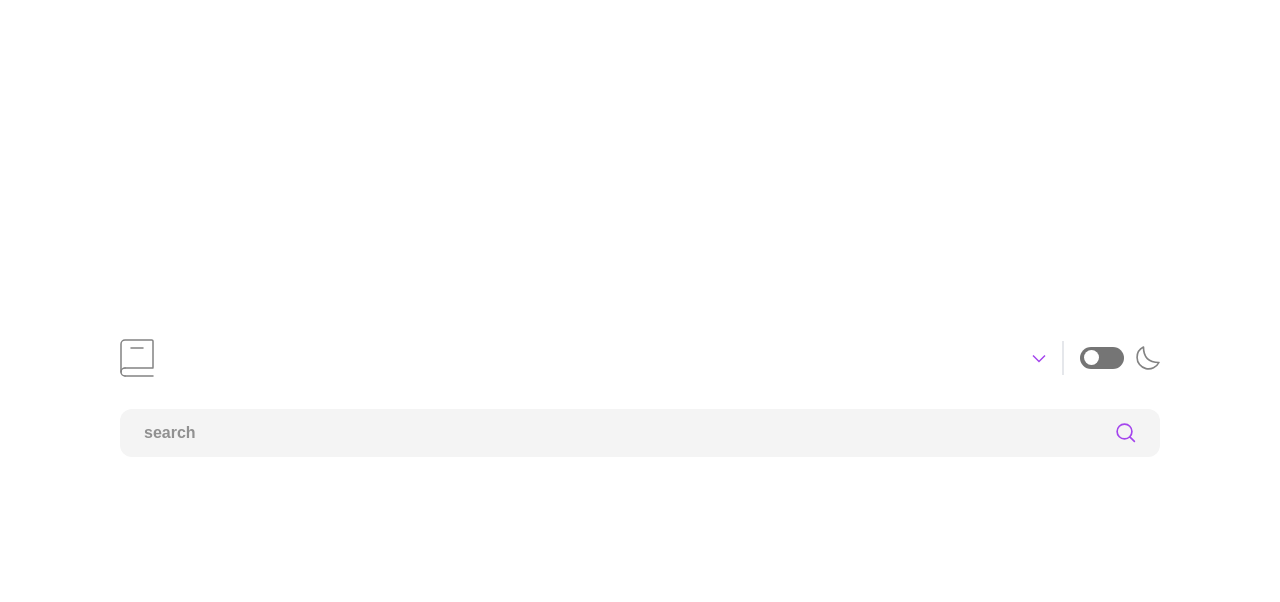
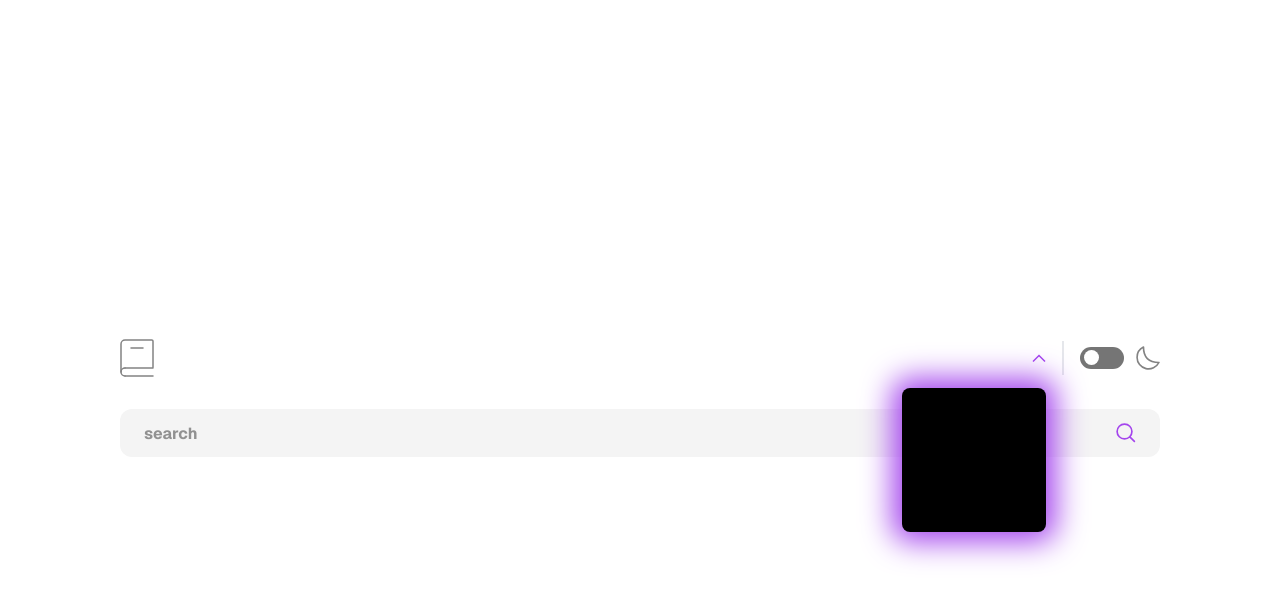
Before and after one commit to mrgreyh01/dictionary-web-app, a Next.js app: page / in a window 1280 px wide. Both pictures are taken after a click on the button 1039 px from the left and 358 px from the top of the page. Shown: the top 602 px of the page. Built offline with nearby package versions, Linux system fonts and the light colour scheme.

Commit message:
Created Dropdown functionality

```diff
--- a/src/app/page.js
+++ b/src/app/page.js
@@ -1,7 +1,5 @@
 "use client";
 
-import Image from "next/image";
-// import { MouseEventHandler } from "react";
 import { useState, useEffect  } from 'react';
 import { createContext, useContext } from 'react';
 import  {Dictionary}  from '../model/dictionary.js';
@@ -9,10 +7,12 @@ import  {Dictionary}  from '../model/dictionary.js';
 const SearchContext = createContext();
 const SearchDataContext = createContext();
 const InputContext = createContext();
+const FontContext = createContext();
 
 
 export default function Home() {
 
+  const [selectedFont, setSelectedFont] = useState({"fontName":"font-sans", "fontFamily":"Sans-Serif"});
   const [isDarkMode, setIsDarkMode] = useState(false);
   const [inputValue, setInputValue] = useState("");
   const [searchKeyword, setSearchKeyword] = useState('');
@@ -53,12 +53,13 @@ export default function Home() {
   }, [searchKeyword]);
 
   return (
+    <FontContext.Provider value={{ selectedFont, setSelectedFont }}>
     <InputContext.Provider value={{ inputValue, setInputValue }}>
     <SearchContext.Provider value={{ searchKeyword, setSearchKeyword,  }}>
     <SearchDataContext.Provider value={{ searchData, setSearchData }}>
       <>
         <div className="min-h-screen bg-white dark:bg-[#050505] flex items-center justify-center">
-          <div className="flex flex-col w-full h-full min-w-[365px] min-h-[1065] max-w-[1088px] max-h-[1205px] p-6 gap-8">
+          <div className={` ${selectedFont.fontName} flex flex-col w-full h-full min-w-[365px] min-h-[1065] max-w-[1088px] max-h-[1205px] p-6 gap-8`}>
             <Header />
             <Searchbar />
             <Search_keyword />
@@ -70,6 +71,7 @@ export default function Home() {
     </SearchDataContext.Provider>
     </SearchContext.Provider>
     </InputContext.Provider>
+    </FontContext.Provider>
   );
 }
 
@@ -126,15 +128,15 @@ function Search_keyword() {
   const { searchData } = useContext(SearchDataContext);
   const [isPlaying, setIsPlaying] = useState(false);
 
-  const playAudio = () => {
+  const playAudio = async () => {
     const audio = new Audio(searchData.audio);
-    if (isPlaying) {
+    await audio.play();
+    setIsPlaying(true);
+    setTimeout(() => {
+      setIsPlaying(false);
       audio.pause();
-      setIsPlaying(false);
-    } else {
-      audio.play();
-      setIsPlaying(true);
-    }
+    }, 1600);
+
   };
 
   return (
@@ -182,7 +184,7 @@ function Meanings() {
                   <li key={idx}>
                     {def.definition}
                     {def.example && (
-                      <span className="text-[#757575] block mt-1">“{def.example}”</span>
+                      <span className="text-[#757575] block mt-3 ">“{def.example}”</span>
                     )}
                   </li>
                 ))}
@@ -211,7 +213,7 @@ function Source() {
   }
 
   return (
-    <div className="flex flex-col text-sm gap-2">
+    <div className="flex flex-col text-sm gap-4">
       <h3 className="underline decoration-[#757575] underline-offset-2 text-[#757575]">Source</h3>
       <div className="flex text-[#2d2d2d] gap-2">
        <a className="underline decoration-[#757575] underline-offset-2 dark:text-white" href={searchData.source} target="_blank">{searchData.source}</a>
@@ -222,17 +224,35 @@ function Source() {
 }
 
 function Dropdown() {
+
+  const [isOpen, setIsOpen] = useState(false);
+  const { selectedFont, setSelectedFont } = useContext(FontContext);
+
   return (
-          <div className="flex gap-4">
-            <span className="text-[14px] text-white font-bold whitespace-nowrap">Sans Serif</span>
-            <button>
-              <img className="w-full h-full" src="images/icon-arrow-down.svg" alt="" />
+          <div className="flex gap-4 relative">
+            <span className="text-[14px] text-white font-bold whitespace-nowrap">{selectedFont.fontFamily}</span>
+            <button className="cursor-pointer" onClick={() => setIsOpen(!isOpen)}>
+              {isOpen && (
+                <img className="w-full h-full rotate-180" src="images/icon-arrow-down.svg" alt="" />
+              )}
+              {!isOpen && (
+                <img className="w-full h-full" src="images/icon-arrow-down.svg" alt="" />
+              )}
             </button>
-            <ul className="hidden">
-              <button><li>Sans Serif</li></button>
-              <button><li>Serif</li></button>
-              <button><li>Mono</li></button>
-            </ul>
+
+            {isOpen && (
+                <>
+                  <div
+                    className="fixed inset-0 z-5"
+                    onClick={() => setIsOpen(false)}
+                  />
+                  <ul className="flex flex-col items-start gap-5  absolute size-36 font-sans z-10 right-0 top-10 p-4 rounded-lg shadow-[0_0_30px_10px] shadow-[#a445ed] bg-black dark:text-white">
+                    <button onClick={() => { setSelectedFont({fontName:"font-sans", fontFamily:"Sans-Serif"}); setIsOpen(false); }}><li className="cursor-pointer">Sans Serif</li></button>
+                    <button onClick={() => { setSelectedFont({fontName:"font-serif", fontFamily:"Serif"}); setIsOpen(false); }}><li className="cursor-pointer">Serif</li></button>
+                    <button onClick={() => { setSelectedFont({fontName:"font-mono", fontFamily:"Mono"}); setIsOpen(false); }}><li className="cursor-pointer">Mono</li></button>
+                  </ul>
+                </>
+            )}
           </div>
   );
 }
--- a/src/model/dictionary.js
+++ b/src/model/dictionary.js
@@ -46,7 +46,7 @@ export class Dictionary {
     let meanings = data.meanings || [];
 
     // --- 4. Get Source ---
-    let source = data.source || "";
+    let source = data.sourceUrls || "";
 
     // --- 5. Create and return the new instance ---
     // Note: Corrected to return 'new Dictinory' instead of 'new User'
```
